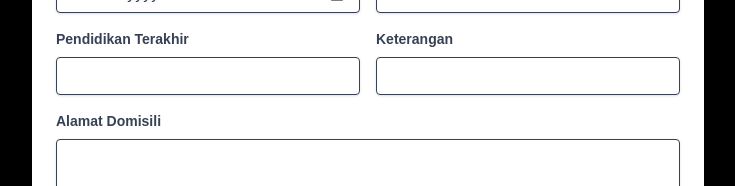
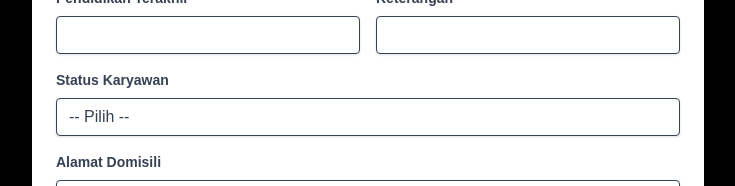
Before and after one commit to adityagrace/nail-salon-system, a Next.js app: page /employees in a window 1280 px wide. Both pictures are taken after typing "Sample" into the empty fields and a click on the button "+ Tambah Karyawan". Shown: the part 383-569 px from the top of the page, without its empty margins (272-1007 px from the left). Built offline with nearby package versions, Linux system fonts and the light colour scheme; no server answers; the database is empty.

Commit message:
fix: add status default on formData

```diff
--- a/app/employees/EmployeeModal.tsx
+++ b/app/employees/EmployeeModal.tsx
@@ -19,6 +19,8 @@ interface NewEmployeeData {
   alamat: string;
   keterangan: string;
   statusPernikahan: string;
+  status: string;
+
 }
 
 export default function EmployeeModal({
@@ -45,6 +47,7 @@ export default function EmployeeModal({
     alamat: '',
     keterangan: '',
     statusPernikahan: '',
+    status: '',
   });
 
   // useEffect untuk mengisi form jika ada data karyawan (mode edit)
@@ -60,6 +63,8 @@ export default function EmployeeModal({
         alamat: employee.alamat || '',
         keterangan: employee.keterangan || '',
         statusPernikahan: employee.statusPernikahan || '',
+        status: employee.status || '',
+
       });
     } else {
       // Kosongkan form untuk mode tambah
@@ -73,6 +78,7 @@ export default function EmployeeModal({
         alamat: '',
         keterangan: '',
         statusPernikahan: '',
+        status: '',
       });
     }
   }, [employee, isOpen]);
@@ -145,6 +151,28 @@ export default function EmployeeModal({
               <input type="text" id="keterangan" name="keterangan" value={formData.keterangan} onChange={handleChange} className="shadow appearance-none border rounded w-full py-2 px-3 text-gray-700 leading-tight focus:outline-none focus:ring-2 focus:ring-blue-500" />
             </div>
           </div>
+
+          {/*tambahan status option*/}
+          <div>
+             <label className="block text-gray-700 text-sm font-bold mb-2" htmlFor="status">
+              Status Karyawan
+            </label>
+                   <select
+                      id="status"
+                      name="status"
+                      value={formData.status}
+                      onChange={handleChange}
+                   className="shadow appearance-none border rounded w-full py-2 px-3 text-gray-700 leading-tight focus:outline-none focus:ring-2 focus:ring-blue-500"
+            >
+                      <option value="">-- Pilih --</option>
+                      <option value="Aktif">Aktif</option>
+                      <option value="Nonaktif">Nonaktif</option>
+                  </select>
+          </div>
+
+
+
+
           {/* Alamat menggunakan lebar penuh */}
           <div>
             <label className="block text-gray-700 text-sm font-bold mb-2" htmlFor="alamat">Alamat Domisili</label>
```
